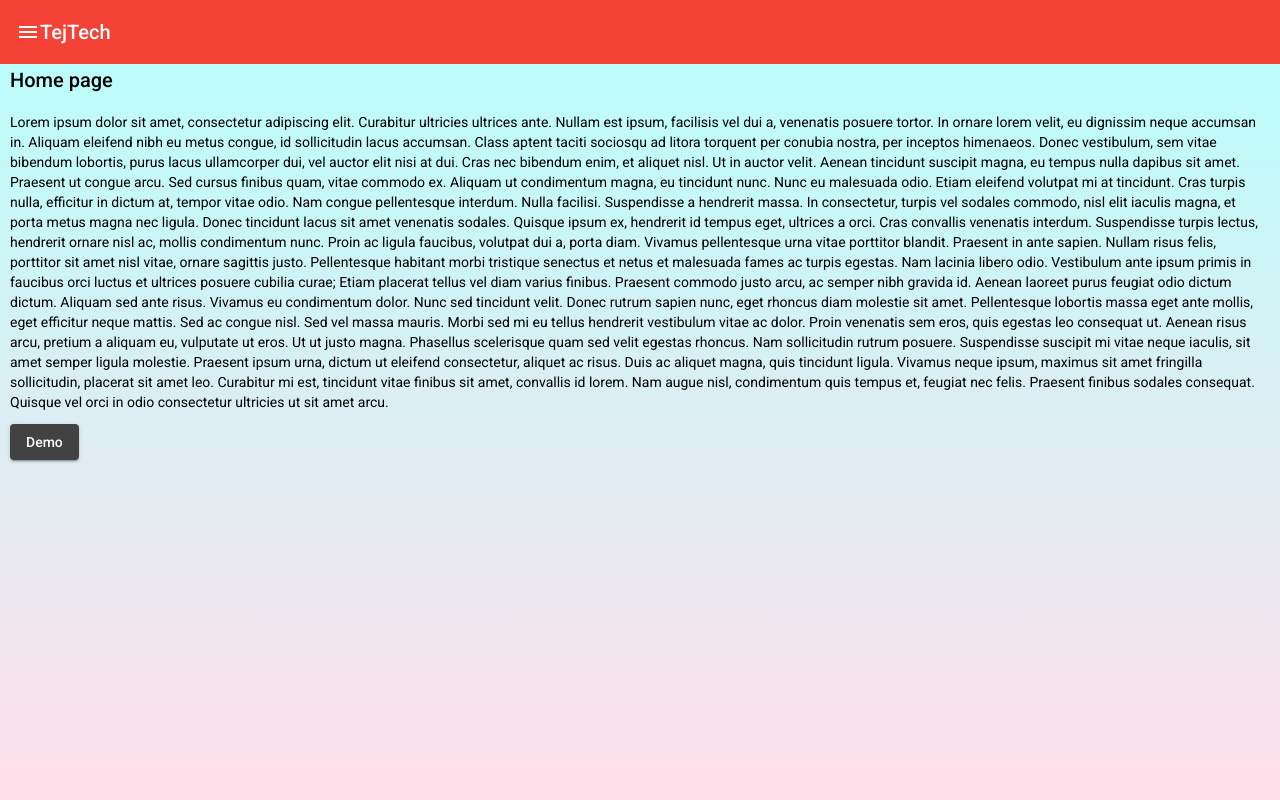
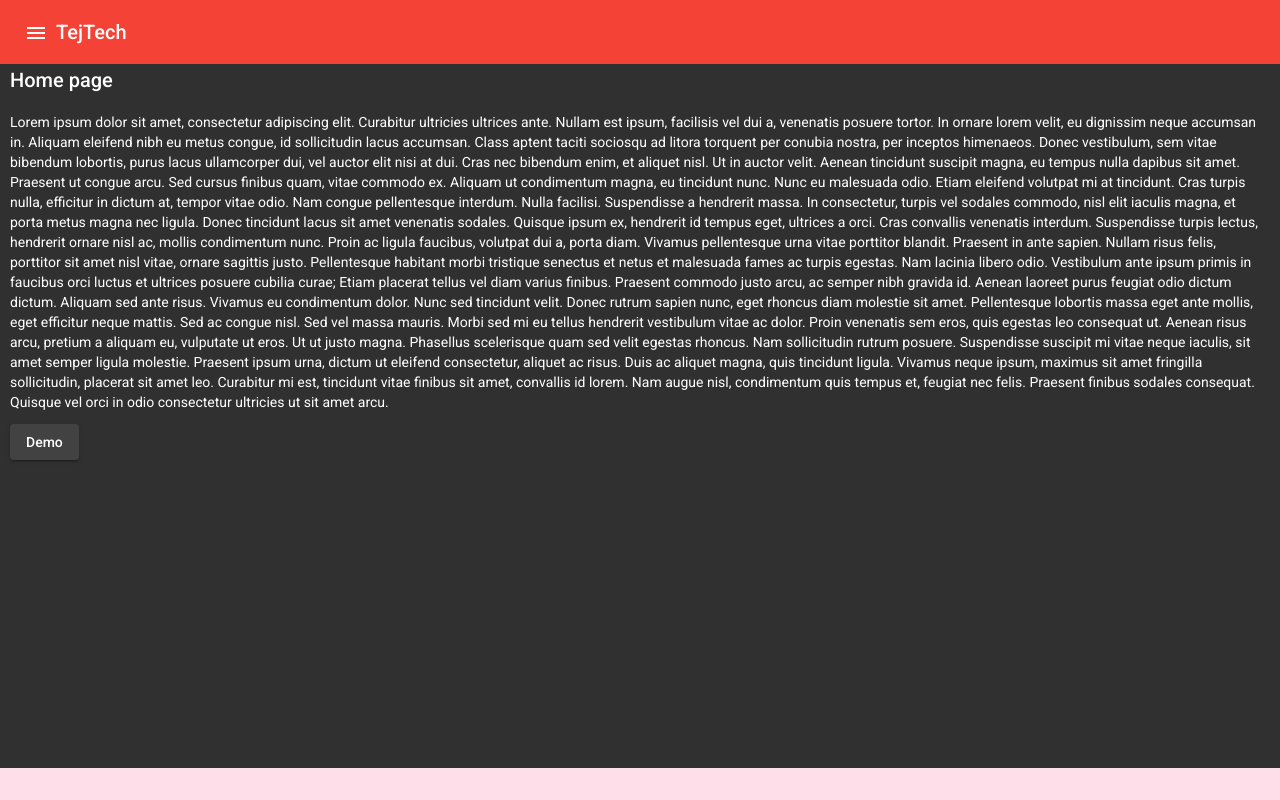
Before and after one commit to iampratapbabu/tejtech, an Angular app: page /home in a window 1280 px wide. Built offline with nearby package versions, Linux system fonts and the light colour scheme.

Commit message:
sidenav added

```diff
--- a/src/app/app.component.css
+++ b/src/app/app.component.css
@@ -1,4 +1,5 @@
 .container {
    margin : 0px 10px 0px 10px;
+   height:88vh;
 
 }
--- a/src/app/app.component.html
+++ b/src/app/app.component.html
@@ -1,10 +1,27 @@
 <mat-toolbar color="warn">
     <mat-toolbar-row>
-        <mat-icon (click)="menubutton()">menu</mat-icon>
+        <button mat-icon-button>
+          <mat-icon (click)="mainmenu.toggle();">menu</mat-icon>
+          </button>
       <span>{{title}}</span>
     </mat-toolbar-row>
 </mat-toolbar>
 
-<div  class="container">
-<router-outlet></router-outlet>
-</div>
+<mat-sidenav-container>
+  <mat-sidenav #mainmenu mode="over">
+    <mat-nav-list>
+      <a mat-list-item>Homefsdddd</a>
+      <a mat-list-item>Home</a>
+      <a mat-list-item>Home</a>
+      <a mat-list-item>Home</a>
+      <a mat-list-item>Home</a>
+    </mat-nav-list>
+</mat-sidenav>
+
+<mat-sidenav-content>
+  <div  class="container">
+    <router-outlet></router-outlet>
+  </div>
+</mat-sidenav-content>
+
+</mat-sidenav-container>
--- a/src/app/app.module.ts
+++ b/src/app/app.module.ts
@@ -14,6 +14,7 @@ import {MatToolbarModule} from '@angular/material/toolbar';
 import { MatIconModule } from '@angular/material/icon'
 import {MatButtonModule} from '@angular/material/button';
 import {MatSidenavModule} from '@angular/material/sidenav';
+import {MatListModule} from '@angular/material/list'
 
 
 
@@ -32,7 +33,8 @@ import {MatSidenavModule} from '@angular/material/sidenav';
     MatToolbarModule,
     MatIconModule,
     MatButtonModule,
-    MatSidenavModule
+    MatSidenavModule,
+    MatListModule
   ],
   providers: [],
   bootstrap: [AppComponent]
--- a/src/styles.css
+++ b/src/styles.css
@@ -14,4 +14,5 @@ body {
 
 
 
+
  }
```
